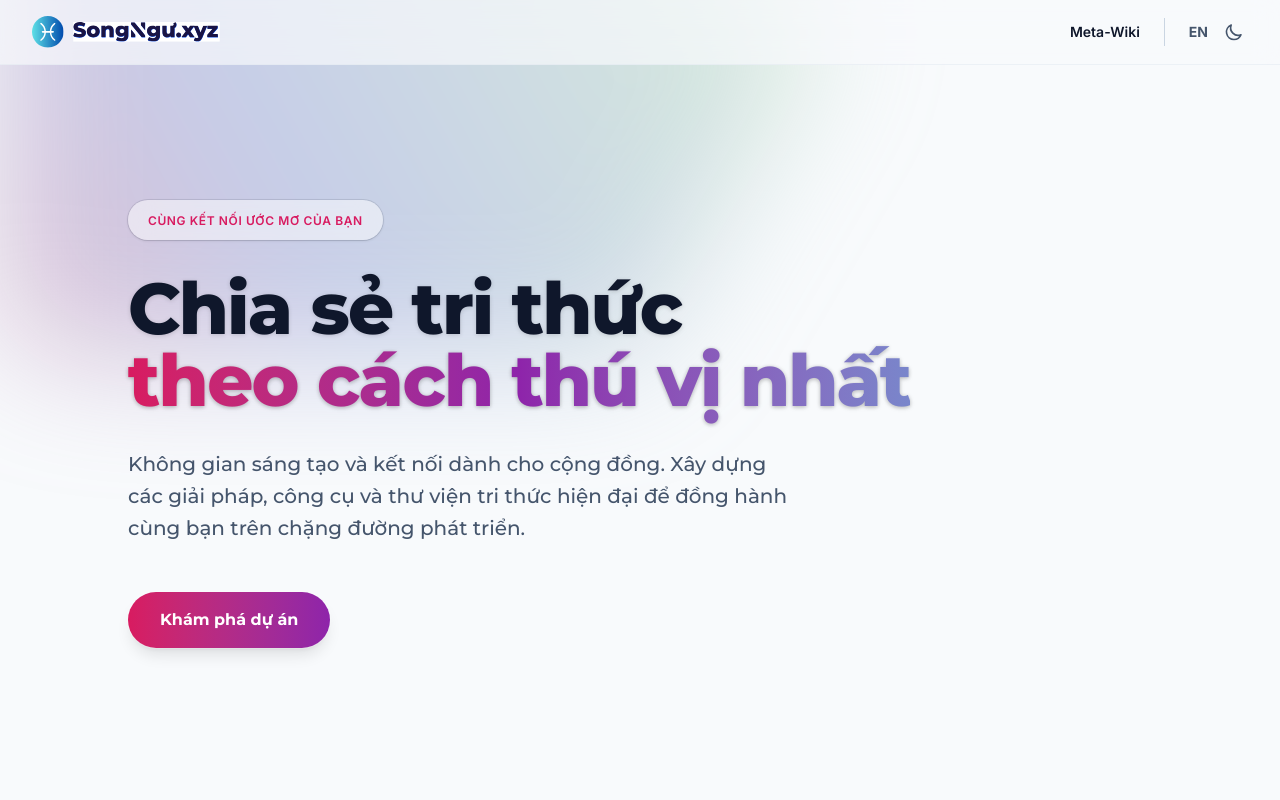
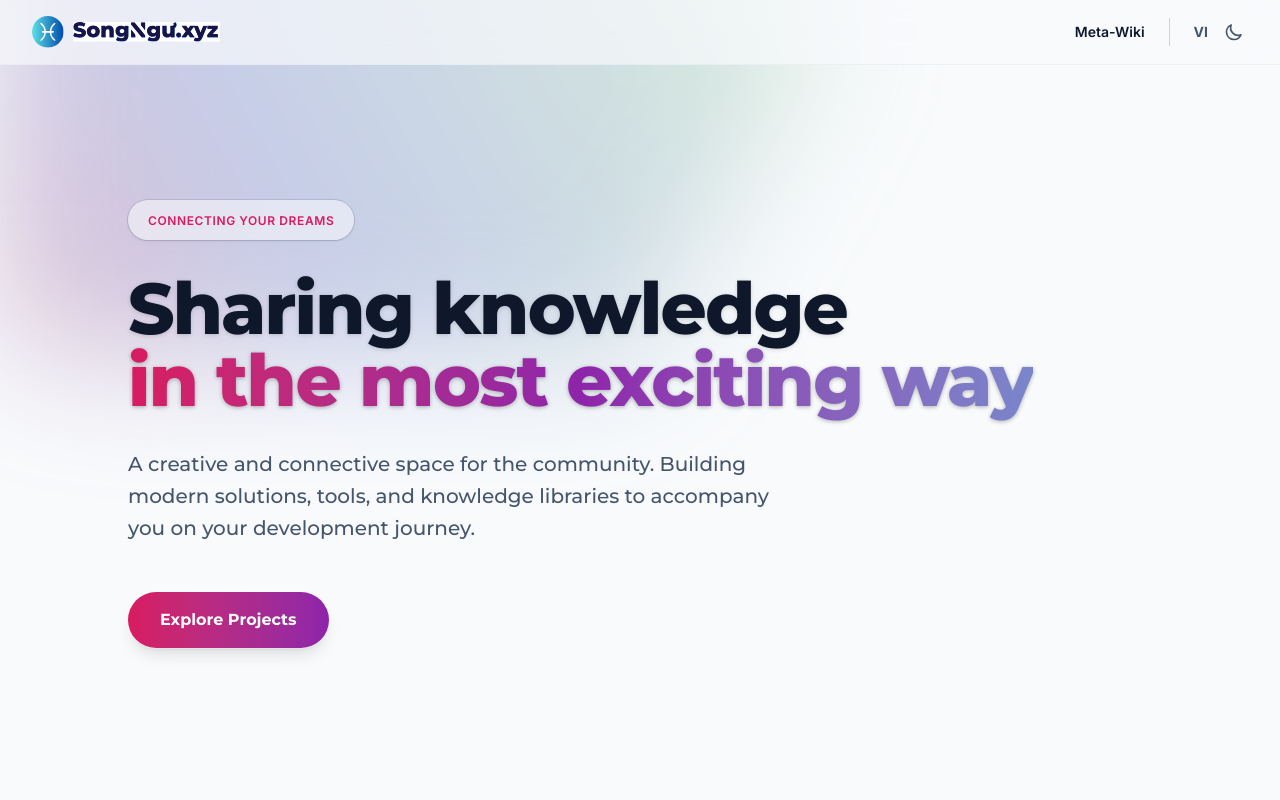
Before and after one commit to songnguxyz/songngu.xyz, a React (Vite) app: page / in a window 1280 px wide. Shown: the top 800 px of the page. Built offline with nearby package versions, Linux system fonts and the light colour scheme; the HTML template or start-up script is replaced by a standard one.

Commit message:
User-Agent

```diff
--- a/src/App.jsx
+++ b/src/App.jsx
@@ -2,8 +2,24 @@ import React, { useState, useEffect } from "react";
 import { translations, socialLinks } from "./i18n/data";
 
 function App() {
-  const [lang, setLang] = useState("vi");
-  const [darkMode, setDarkMode] = useState(false);
+  const [lang, setLang] = useState(() => {
+    const saved = localStorage.getItem("lang");
+    if (saved) return saved;
+    const userLang =
+      typeof window !== "undefined" &&
+      (navigator.language || navigator.userLanguage);
+    return userLang && userLang.toLowerCase().startsWith("vi") ? "vi" : "en";
+  });
+
+  const [darkMode, setDarkMode] = useState(() => {
+    const saved = localStorage.getItem("darkMode");
+    if (saved !== null) return JSON.parse(saved);
+    return (
+      typeof window !== "undefined" &&
+      window.matchMedia &&
+      window.matchMedia("(prefers-color-scheme: dark)").matches
+    );
+  });
 
   useEffect(() => {
     if (darkMode) {
@@ -11,7 +27,12 @@ function App() {
     } else {
       document.documentElement.classList.remove("dark");
     }
+    localStorage.setItem("darkMode", JSON.stringify(darkMode));
   }, [darkMode]);
+
+  useEffect(() => {
+    localStorage.setItem("lang", lang);
+  }, [lang]);
 
   const t = translations[lang];
 
```
